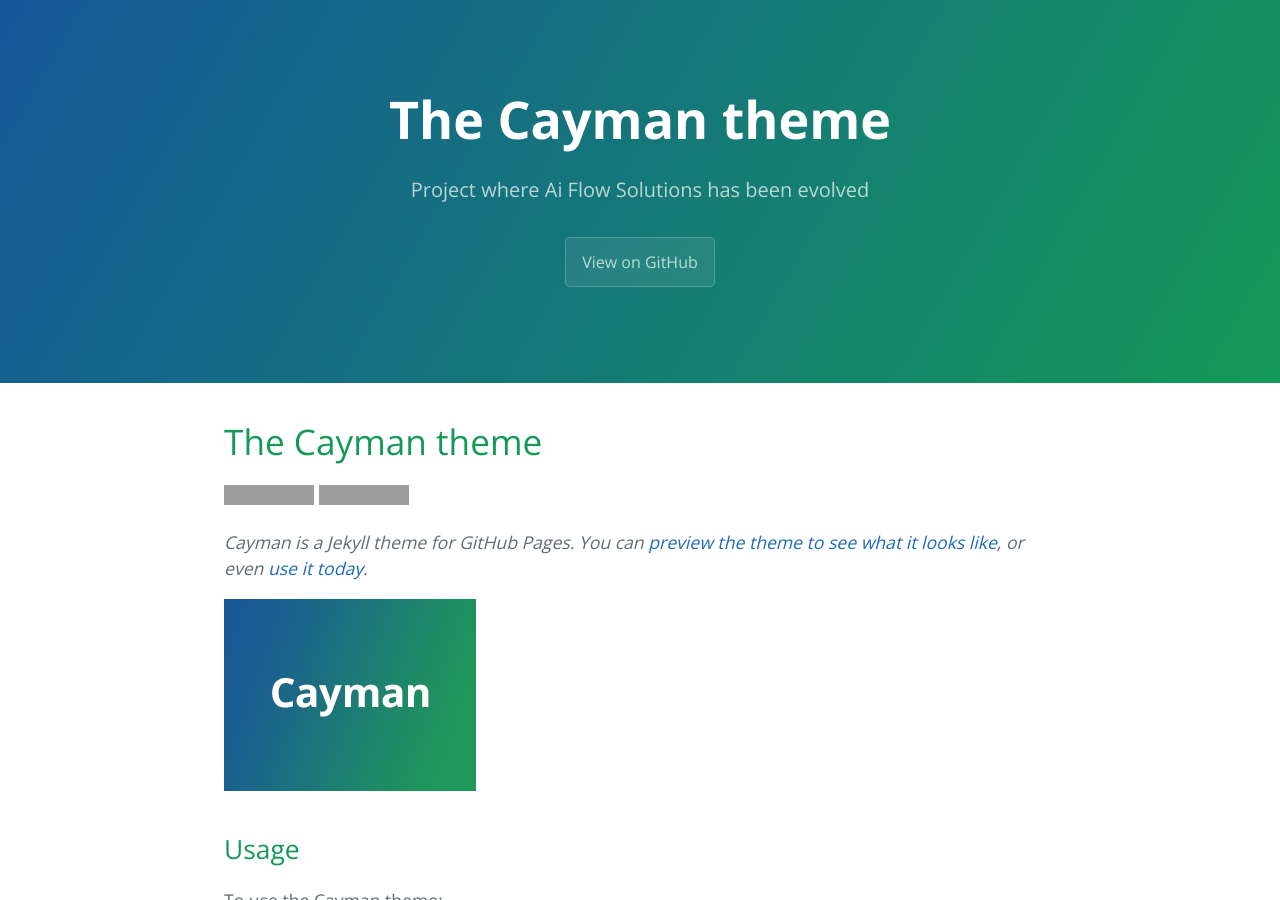
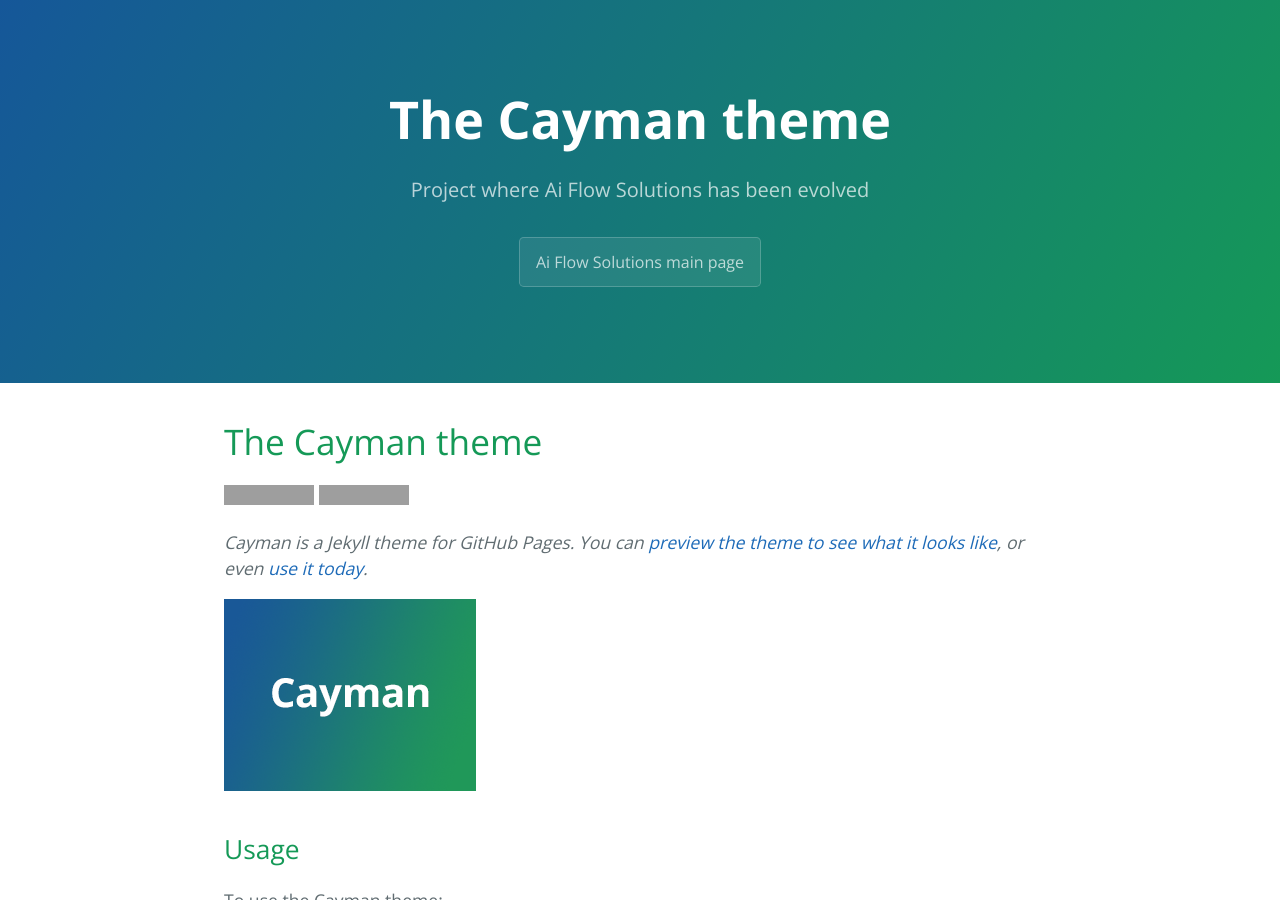
Before and after one commit to AiFlowSolutions/site-demos, a Jekyll site: the page built from README copy.md, in a window 1280 px wide and 900 px high. Built offline with Jekyll 4.4.1, drawn with Linux system fonts in a browser that asks for light colours; our own code applies the rules of GitHub Pages for plain Markdown files; grey boxes are pictures that could not be loaded.

Commit message:
add aifs site

```diff
--- a/_layouts/default.html
+++ b/_layouts/default.html
@@ -19,7 +19,7 @@
       <h1 class="project-name">{{ page.title | default: site.title | default: site.github.repository_name }}</h1>
       <h2 class="project-tagline">{{ page.description | default: site.description | default: site.github.project_tagline }}</h2>
       {% if site.github.is_project_page %}
-        <a href="{{ site.github.repository_url }}" class="btn">View on GitHub</a>
+        <a href="www.aiflowsolutions.pt" class="btn">Ai Flow Solutions main page</a>
       {% endif %}
     </header>
 
```
